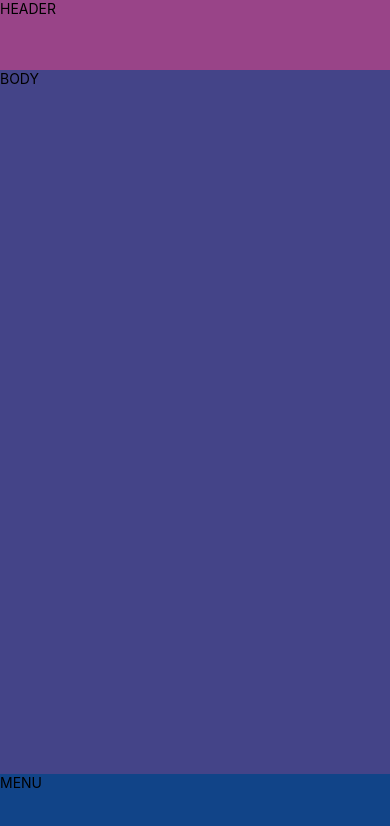
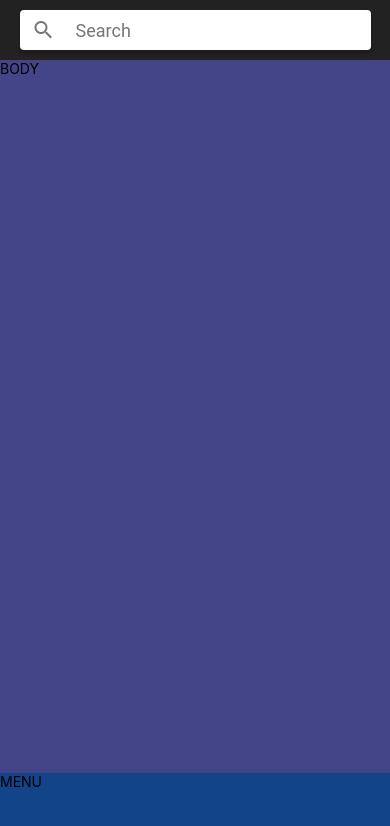
Before and after one commit to JonasFiechter/MealsToGo, a React Native app: screen / in a window 390 px wide. Shown: the top 826 px of the page. Built offline with nearby package versions, Linux system fonts and the light colour scheme.

Commit message:
Some structuring and added a searchbar successfully

```diff
--- a/App.js
+++ b/App.js
@@ -1,40 +1,9 @@
-import { StyleSheet, Text, View, SafeAreaView, Platform, StatusBar } from 'react-native';
+import React from 'react';
+import { RestaurantsScreen } from './src/features/restaurant/screens/restaurant_screen.js';
+
 
 export default function App() {
   return (
-    <SafeAreaView style={styles.container}>
-      <View style={styles.header}>
-        <Text>HEADER</Text>
-      </View>
-      <View style={styles.body}>
-        <Text>BODY</Text>
-      </View>
-      <View style={styles.menu}>
-        <Text>MENU</Text>
-      </View>
-    </SafeAreaView>
+    <RestaurantsScreen/>
   );
 }
-
-const styles = StyleSheet.create({
-  container: {
-    flex: 1,
-    backgroundColor: '#222',
-    paddingTop: Platform.OS === 'android' ? StatusBar.currentHeight  : 0,
-  },
-  header: {
-    flex: 1,
-    flexGrow: 0.1,
-    backgroundColor: '#948',
-  },
-  body: {
-    flex: 1,
-    flexGrow: 1,
-    backgroundColor: '#448',
-  },
-  menu: {
-    flex: 1,
-    flexGrow: 0.1,
-    backgroundColor: '#148',
-  },
-});
--- a/package.json
+++ b/package.json
@@ -15,7 +15,9 @@
     "react": "17.0.2",
     "react-dom": "17.0.2",
     "react-native": "0.68.2",
-    "react-native-web": "0.17.7"
+    "react-native-paper": "^4.12.1",
+    "react-native-web": "0.17.7",
+    "yarn": "^1.22.18"
   },
   "devDependencies": {
     "@babel/core": "^7.12.9"
--- /dev/null
+++ b/src/components/search_bar.js
@@ -0,0 +1,27 @@
+import react from "react";
+import { Searchbar } from "react-native-paper";
+import { StyleSheet } from "react-native";
+
+const MySearchBar = () => {
+    const [searchQuery, setSearchQuery] = react.useState('');
+
+    const onChangeSearch = query => setSearchQuery(query);
+
+    return (
+        <Searchbar
+            style={styles.searchBar}
+            placeholder={'Search'}
+            onChangeText={onChangeSearch}
+            value={searchQuery}
+        />
+    );
+};
+
+const styles = StyleSheet.create({
+    searchBar: {
+        flex: 1,
+        flexGrow: 1,
+    },
+})
+
+export default MySearchBar;
--- /dev/null
+++ b/src/features/restaurant/screens/restaurant_screen.js
@@ -0,0 +1,43 @@
+import React from "react";
+
+import { StyleSheet, Text, View, SafeAreaView, Platform, StatusBar } from 'react-native';
+import MySearchBar from "../../../components/search_bar";
+
+export const RestaurantsScreen = () => (
+    <SafeAreaView style={styles.container}>
+      <View style={styles.header}>
+        <MySearchBar
+        />
+      </View>
+      <View style={styles.body}>
+        <Text>BODY</Text>
+      </View>
+      <View style={styles.menu}>
+        <Text>MENU</Text>
+      </View>
+    </SafeAreaView>
+)
+
+const styles = StyleSheet.create({
+    container: {
+      flex: 1,
+      backgroundColor: '#222',
+      paddingTop: Platform.OS === 'android' ? StatusBar.currentHeight  : 0,
+    },
+    header: {
+      height: 60,
+      padding: 10,
+      alignItems: 'center',
+      justifyContent: 'center',
+    },
+    body: {
+      flex: 1,
+      flexGrow: 1,
+      backgroundColor: '#448',
+    },
+    menu: {
+      flex: 1,
+      flexGrow: 0.1,
+      backgroundColor: '#148',
+    },
+  });
```
Also changed, not shown: src/features/restaurant/components/restaurant_info_component.js (added), 2 other files (tests, documents, lock files or other folders).
